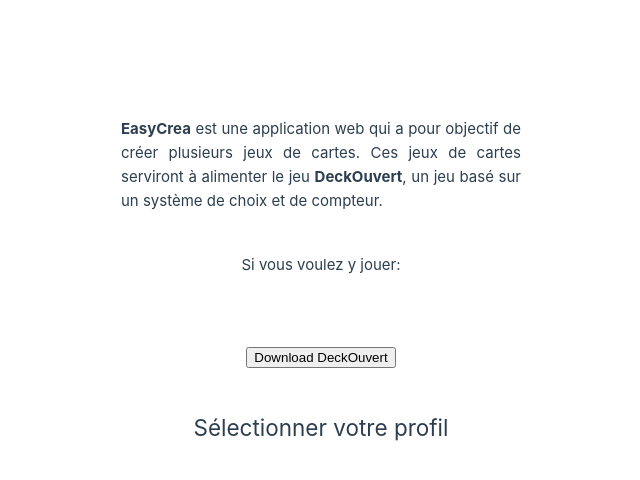
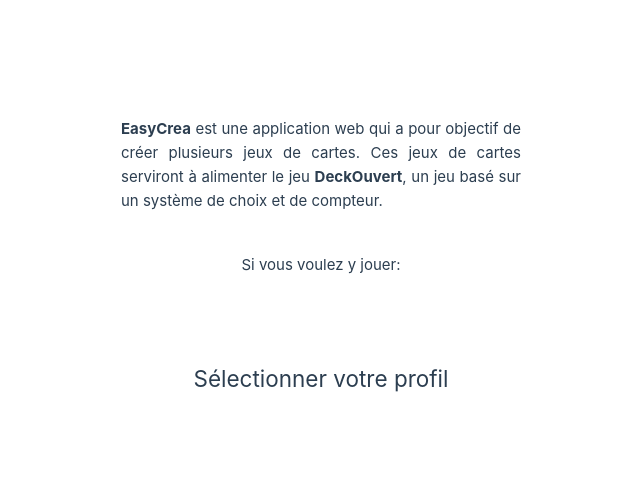
Before and after one commit to PetitMais/EasyCrea_Vue, a Vue app: page / in a window 1280 px wide. Shown: the top 480 px of the page, without its empty margins (319-959 px from the left). Built offline with nearby package versions, Linux system fonts and the light colour scheme.

Commit message:
fix css home page

```diff
--- a/src/components/DownloadAPK.vue
+++ b/src/components/DownloadAPK.vue
@@ -1,7 +1,7 @@
 <template>
     <div>
       <a :href="apkLink" download>
-        <button class="btn-download">Download DeckOuvert</button>
+        Télécharger DeckOuvert
       </a>
     </div>
   </template>
--- a/src/views/HomeView.vue
+++ b/src/views/HomeView.vue
@@ -12,7 +12,6 @@
     </p>
     <div>
       <p>Si vous voulez y jouer:</p>
-      <a href="https://expo.dev/accounts/twist404/projects/deckouvert/builds/aa4d12a8-7e10-4863-a297-528da267164e">Télécharger le jeu</a>
       <DownloadAPK></DownloadAPK>
     </div>
     <ChoiceHome/>
@@ -42,6 +41,7 @@
   }
   section>div:nth-child(3)>p{
     flex-direction: column;
+    text-align: center;
     width: 100%;
   }
 
```
